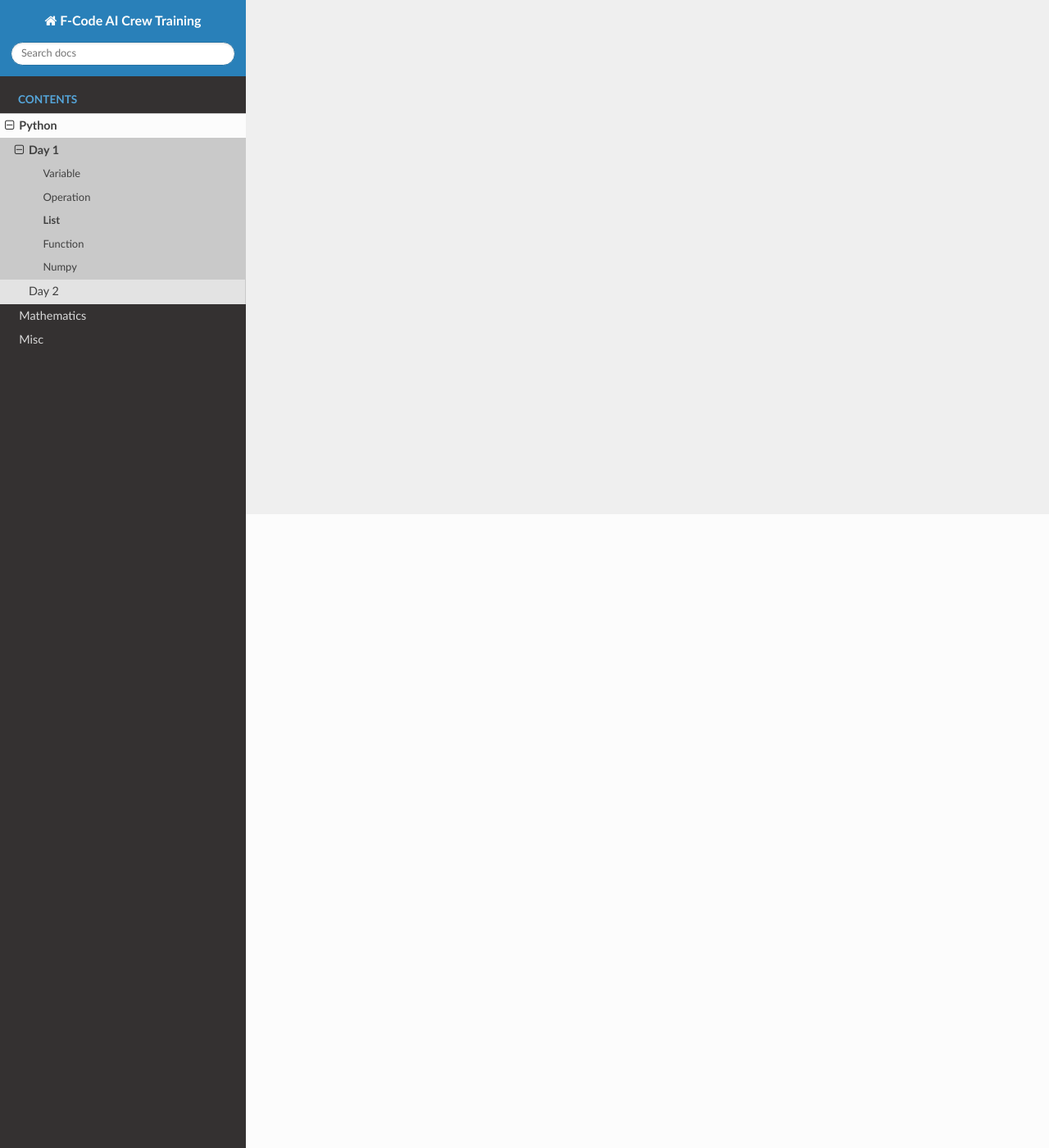
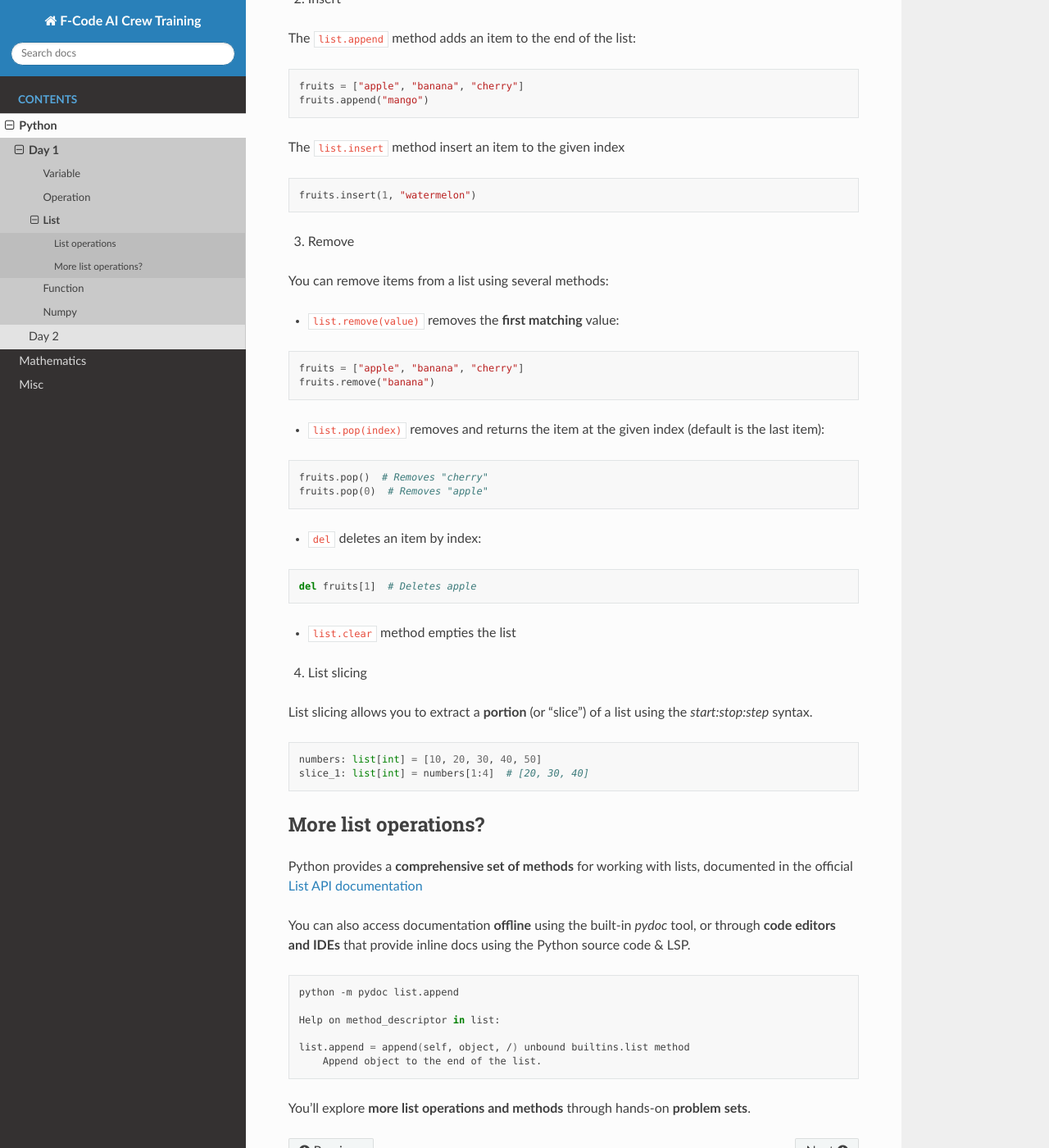
Before and after one commit to F-Code-AI-Crew/Training, a Sphinx documentation site: the page built from docs/python_docs/day_01/list.rst, in a window 1280 px wide and 1400 px high, scrolled down 773 px. Shown: the whole window at 82% size. Built offline with Sphinx 7.4.7 and the Read the Docs theme 3.1.0, drawn with Linux system fonts in a browser that asks for light colours; some of the changed text lies outside the part shown.

Commit message:
docs: Enhance list documentation with detailed explanations and examples of list operations

```diff
--- a/docs/python_docs/day_01/list.rst
+++ b/docs/python_docs/day_01/list.rst
@@ -1,2 +1,110 @@
 List
 --------
+
+Python `List` functions like an array, with much more power
+and flexibility like holding multiple types of variables,
+dynamic allocation, etc. Lists could be created using square
+brackets:
+
+.. code-block:: python
+
+    [1, 2, 3]
+    ["Code", "the", "dream"]
+    [1, "one", 2, "two", 3, "three"]
+
+List operations
+~~~~~~~~~~~~~~~~
+
+1. Access and update by index
+
+.. code-block:: python
+
+    fruits = ["apple", "banana", "cherry"]
+    #                      ^
+    #            0         1         2
+
+``fruits[1]`` will return the value at the index `1` - the
+string "banana".
+
+In Python, you could access the trailing element using negative
+index e.g. to get ``cherry``, use ``fruits[-1]``
+
+.. code-block:: python
+
+    fruits = ["apple", "banana", "cherry"]
+    #                                ^
+    #           -3        -2        -1
+
+
+2. Insert
+
+The ``list.append`` method adds an item to the end of the list:
+
+.. code-block:: python
+
+    fruits = ["apple", "banana", "cherry"]
+    fruits.append("mango")
+
+The ``list.insert`` method insert an item to the given index
+
+.. code-block:: python
+
+    fruits.insert(1, "watermelon")
+
+3. Remove
+
+You can remove items from a list using several methods:
+
+- ``list.remove(value)``  removes the **first matching** value:
+
+.. code-block:: python
+
+    fruits = ["apple", "banana", "cherry"]
+    fruits.remove("banana")
+
+- ``list.pop(index)`` removes and returns the item at the given index (default is the last item):
+
+.. code-block:: python
+
+    fruits.pop()  # Removes "cherry"
+    fruits.pop(0)  # Removes "apple"
+
+- ``del``  deletes an item by index:
+
+.. code-block:: python
+
+    del fruits[1]  # Deletes apple
+
+- ``list.clear`` method empties the list
+
+4. List slicing
+
+List slicing allows you to extract a **portion** (or "slice")
+of a list using the `start:stop:step` syntax.
+
+.. code-block:: python
+
+    numbers: list[int] = [10, 20, 30, 40, 50]
+    slice_1: list[int] = numbers[1:4]  # [20, 30, 40]
+
+More list operations?
+~~~~~~~~~~~~~~~~~~~~~
+
+Python provides a **comprehensive set of methods** for working
+with lists, documented in the official `List API documentation <https://docs.python.org/3/tutorial/datastructures.html#more-on-lists>`_
+
+You can also access documentation **offline** using the built-in
+`pydoc` tool, or through **code editors and IDEs** that provide
+inline docs using the Python source code & LSP.
+
+.. code-block:: shell
+
+    python -m pydoc list.append
+
+    Help on method_descriptor in list:
+
+    list.append = append(self, object, /) unbound builtins.list method
+        Append object to the end of the list.
+
+You'll explore **more list operations and methods** through hands-on
+**problem sets**.
```
